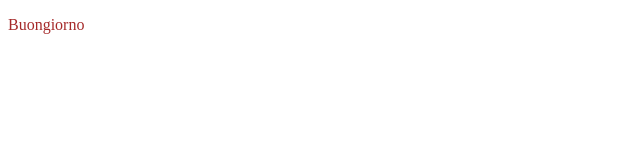
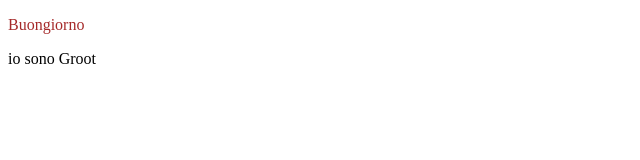
Before and after one commit to marcotarantelli98/project4, a plain HTML site: page index.html in a window 1280 px wide. Shown: the full height of the page, 0-640 px from the left. Drawn offline with Linux system fonts and the light colour scheme.

Commit message:
cambiamento <body>
ho aggiunto una <p>

```diff
--- a/index.html
+++ b/index.html
@@ -9,6 +9,7 @@
 <body>
 
     <p class="titolo">Buongiorno</p>
+    <p>io sono Groot</p>
 
 </body>
 </html>
```
